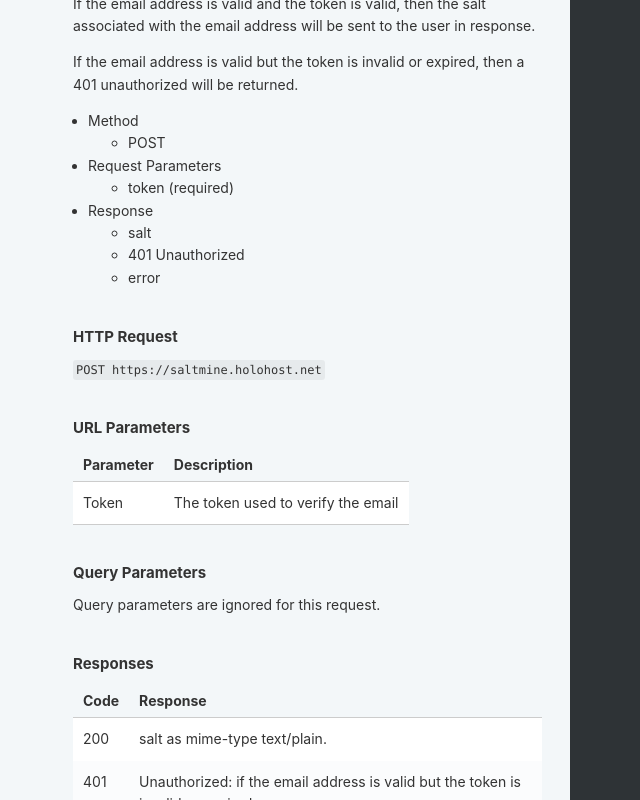
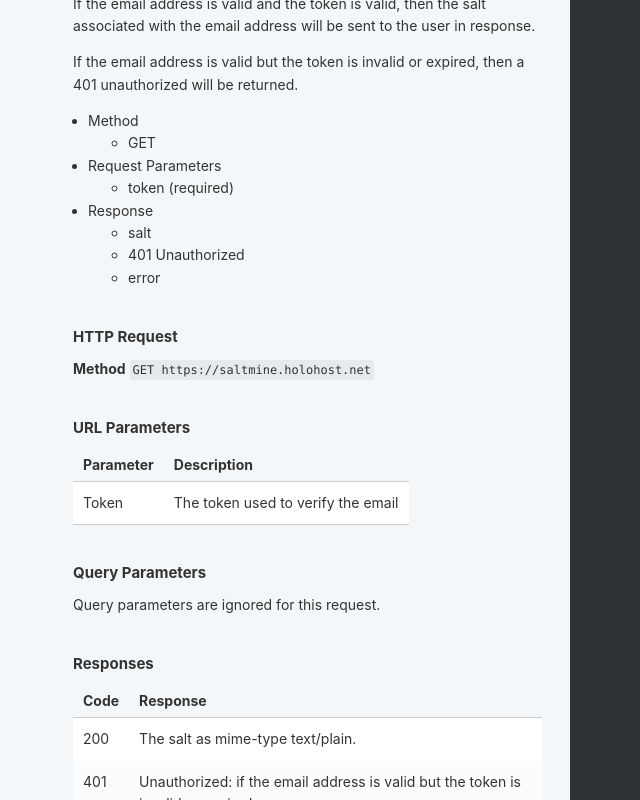
Before and after one commit to Holo-Host/saltmine, a plain HTML site: page docs/index.html in a window 1280 px wide. Shown: the part 2600-3400 px from the top of the page, without its empty margins (185-825 px from the left). Drawn offline with Linux system fonts and the light colour scheme.

Commit message:
verify email, updated

```diff
--- a/docs/index.html
+++ b/docs/index.html
@@ -409,7 +409,7 @@ then a 401 unauthorized will be returned.</p>
 <li>Method
 
 <ul>
-<li>POST</li>
+<li>GET</li>
 </ul></li>
 <li>Request Parameters
 
@@ -425,7 +425,7 @@ then a 401 unauthorized will be returned.</p>
 </ul></li>
 </ul>
 <h3 id='http-request-3'>HTTP Request</h3>
-<p><code>POST https://saltmine.holohost.net</code></p>
+<p><strong>Method</strong> <code>GET https://saltmine.holohost.net</code></p>
 <h3 id='url-parameters-3'>URL Parameters</h3>
 <table><thead>
 <tr>
@@ -449,7 +449,7 @@ then a 401 unauthorized will be returned.</p>
 </thead><tbody>
 <tr>
 <td>200</td>
-<td>salt as mime-type text/plain.</td>
+<td>The salt as mime-type text/plain.</td>
 </tr>
 <tr>
 <td>401</td>
```
